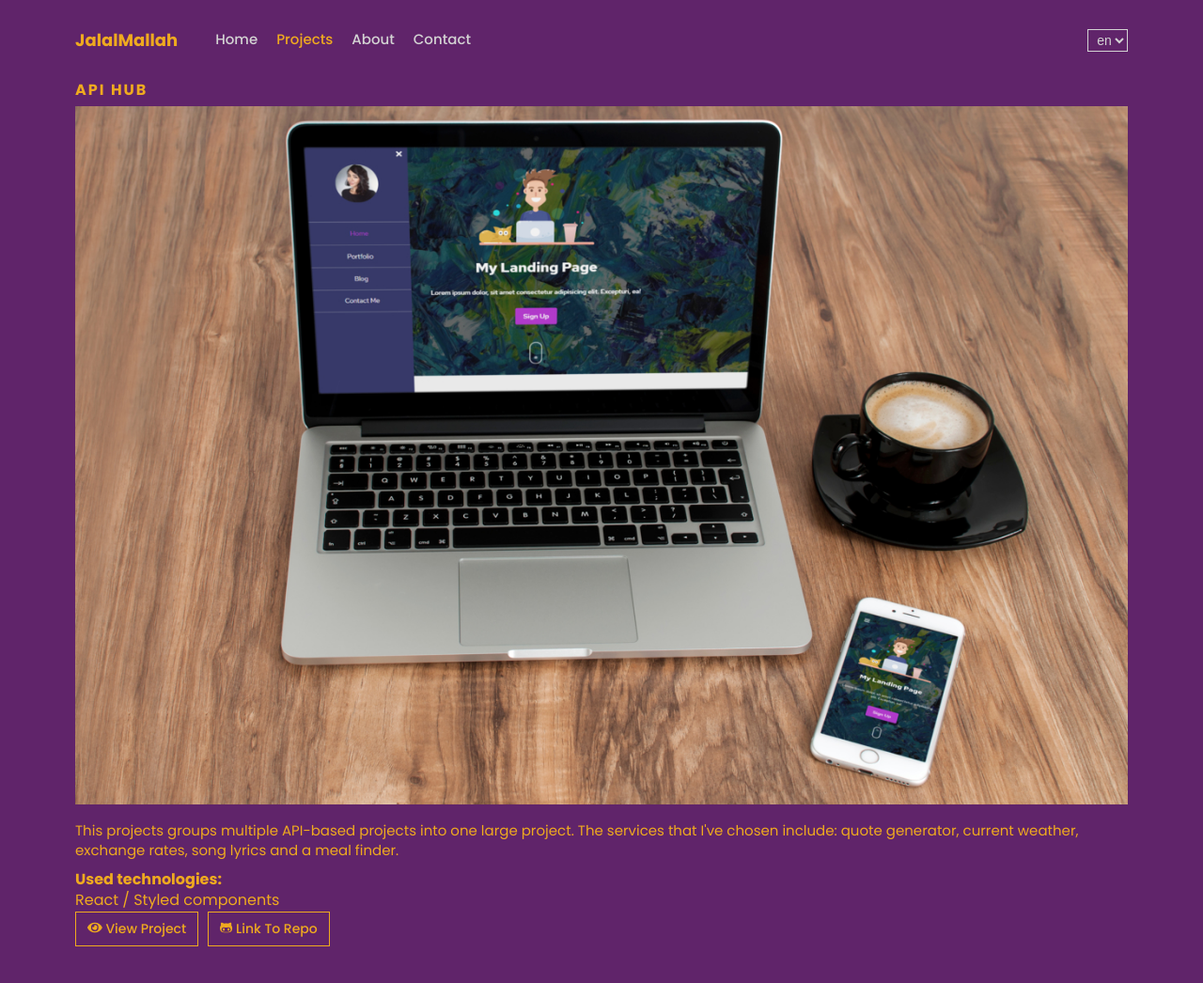
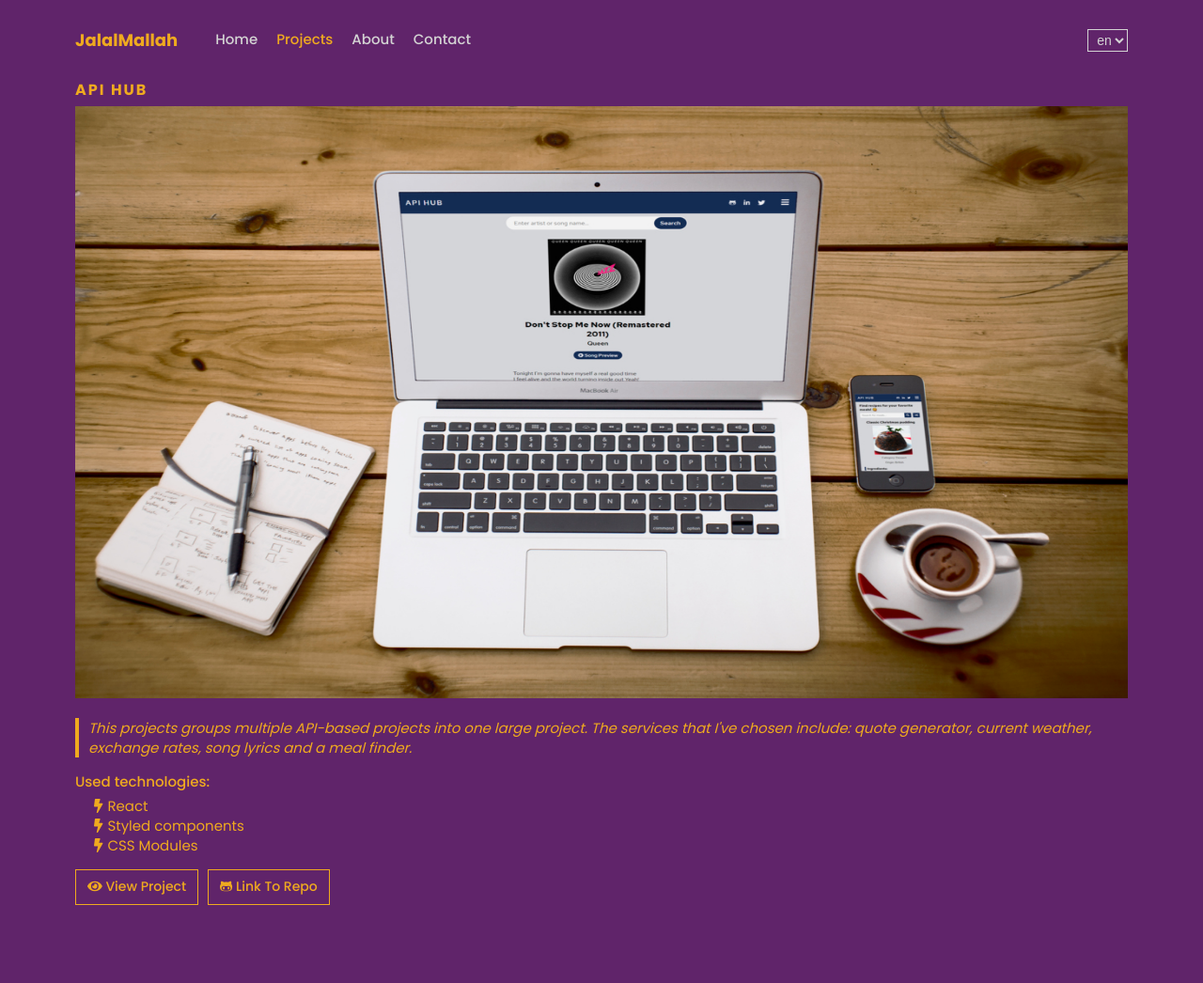
Before and after one commit to JalalMallah/personal-website-gatsby, a Gatsby site: page /projects in a window 1280 px wide. Shown: the whole page at 94% size. After the commit the page ends 1003 px from the top, so only its background shows below. Built offline with nearby package versions, Linux system fonts and the light colour scheme; Gatsby itself is replaced by a stand-in of ours.

Commit message:
fix: make the menu appear on top of everything else and include new mockups

```diff
--- a/src/components/Header/Header.js
+++ b/src/components/Header/Header.js
@@ -7,7 +7,7 @@ import Navigation from 'components/Header/Navigation/Navigation';
 import * as styles from './Header.module.scss';
 
 import { FontAwesomeIcon } from '@fortawesome/react-fontawesome';
-import { faBars } from '@fortawesome/free-solid-svg-icons';
+import { faStream } from '@fortawesome/free-solid-svg-icons';
 
 export default function Header() {
   const [isSidebarOpen, setIsSidebarOpen] = useState(false);
@@ -36,7 +36,7 @@ export default function Header() {
         <option value="pl">pl</option>
       </select>
       <button className={styles.openSidebar} onClick={openSidebar}>
-        <FontAwesomeIcon icon={faBars} />
+        <FontAwesomeIcon icon={faStream} />
       </button>
     </header>
   );
--- a/src/components/Header/Header.module.scss
+++ b/src/components/Header/Header.module.scss
@@ -1,4 +1,6 @@
 .header {
+  position: relative;
+  z-index: 1;
   display: grid;
   grid-template-columns: auto 1fr auto auto;
   grid-template-areas: 'logo blank lang menu';
@@ -11,7 +13,6 @@
   grid-area: logo;
   font-size: 1.5rem;
   font-weight: 700;
-  text-transform: uppercase;
   letter-spacing: 1px;
 }
 
--- a/src/components/Header/Navigation/Navigation.module.scss
+++ b/src/components/Header/Navigation/Navigation.module.scss
@@ -1,5 +1,6 @@
 .nav {
   position: fixed;
+  z-index: 2;
   top: 0;
   left: 0;
   transform: translateY(-100%);
--- a/src/pages/projects.js
+++ b/src/pages/projects.js
@@ -1,30 +1,55 @@
 import React from 'react';
 
-import xxx from 'images/mockups/xxx.jpg';
-// import apiHubMockup from 'images/mockups/api-hub.jpg';
-// import formMockup from 'images/mockups/form-validation.jpg';
-// import landingPageMockup from 'images/mockups/landing-page.jpg';
-// import countdownMockup from 'images/mockups/new-year-countdown.jpg';
+import apihubMockup from 'images/mockups/hub.jpg';
+import countdownMockup from 'images/mockups/countdown.jpg';
+import formMockup from 'images/mockups/form.jpg';
+import landingPageMockup from 'images/mockups/landing-page.jpg';
 
 import * as styles from 'styles/projects.module.scss';
 
 import { FontAwesomeIcon } from '@fortawesome/react-fontawesome';
-import { faEye } from '@fortawesome/free-solid-svg-icons';
+import { faBolt, faEye } from '@fortawesome/free-solid-svg-icons';
 import { faGithubAlt } from '@fortawesome/free-brands-svg-icons';
 
 export default function Projects() {
   return (
     <div className={styles.wrapper}>
-      <article className={styles.singleProject}>
+      <article className={styles.projectCard}>
         <h3 className={styles.subtitle}>API Hub</h3>
-        <img src={xxx} alt="API Hub" className={styles.image} />
-        <p className={styles.text}>
+        <a
+          href="https://jalalmallah.github.io/API-Hub/"
+          target="_blank"
+          rel="noreferrer"
+          className={styles.imageLink}
+        >
+          <img src={apihubMockup} alt="API Hub" className={styles.image} />
+        </a>
+        <p className={styles.description}>
           This projects groups multiple API-based projects into one large
           project. The services that I've chosen include: quote generator,
           current weather, exchange rates, song lyrics and a meal finder.
         </p>
-        <h4>Used technologies:</h4>
-        <p>React / Styled components</p>
+        <h4 className={styles.listTitle}>Used technologies:</h4>
+        <ul className={styles.list}>
+          <li>
+            <span className={styles.itemMarker}>
+              <FontAwesomeIcon icon={faBolt} />
+            </span>
+            React
+          </li>
+          <li>
+            <span className={styles.itemMarker}>
+              <FontAwesomeIcon icon={faBolt} />
+            </span>
+            Styled components
+          </li>
+          <li>
+            <span className={styles.itemMarker}>
+              <FontAwesomeIcon icon={faBolt} />
+            </span>
+            CSS Modules
+          </li>
+        </ul>
         <a
           href="https://jalalmallah.github.io/API-Hub/"
           target="_blank"
--- a/src/styles/projects.module.scss
+++ b/src/styles/projects.module.scss
@@ -2,7 +2,7 @@
   text-align: left;
 }
 
-.singleProject {
+.projectCard {
   margin: 0 0 4rem;
 }
 
@@ -13,14 +13,50 @@
   letter-spacing: 2px;
 }
 
+.imageLink {
+  display: block;
+  overflow: hidden;
+  margin: 0 0 1.5rem;
+  padding: 0;
+  cursor: pointer;
+
+  &:hover .image {
+    transform: scale(0.95);
+  }
+}
+
 .image {
   max-width: 100%;
-  margin: 0 0 1rem;
+  aspect-ratio: 16 / 9;
+  transition: transform 0.2s ease;
 }
 
-.text {
-  margin: 0 0 1rem;
+.description {
+  margin: 0 0 1.5rem;
+  padding-left: 1rem;
+  border-left: 4px solid var(--yellow);
   font-size: 1.5rem;
+  font-style: italic;
+}
+
+.listTitle {
+  margin: 0 0 0.5rem;
+  font-size: 1.5rem;
+  font-weight: 500;
+}
+
+.list {
+  margin: 0 0 1.5rem;
+  padding-left: 2rem;
+  list-style-type: none;
+
+  & li {
+    font-size: 1.5rem;
+  }
+}
+
+.itemMarker {
+  margin-right: 0.5rem;
 }
 
 .button {
```
Also changed, not shown: src/images/mockups/api-hub.jpg (deleted), src/images/mockups/countdown.jpg (added), src/images/mockups/form-validation.jpg (deleted), src/images/mockups/form.jpg (added), src/images/mockups/hub.jpg (added), src/images/mockups/landing-page.jpg, src/images/mockups/xxx.jpg (deleted), 1 other file.
